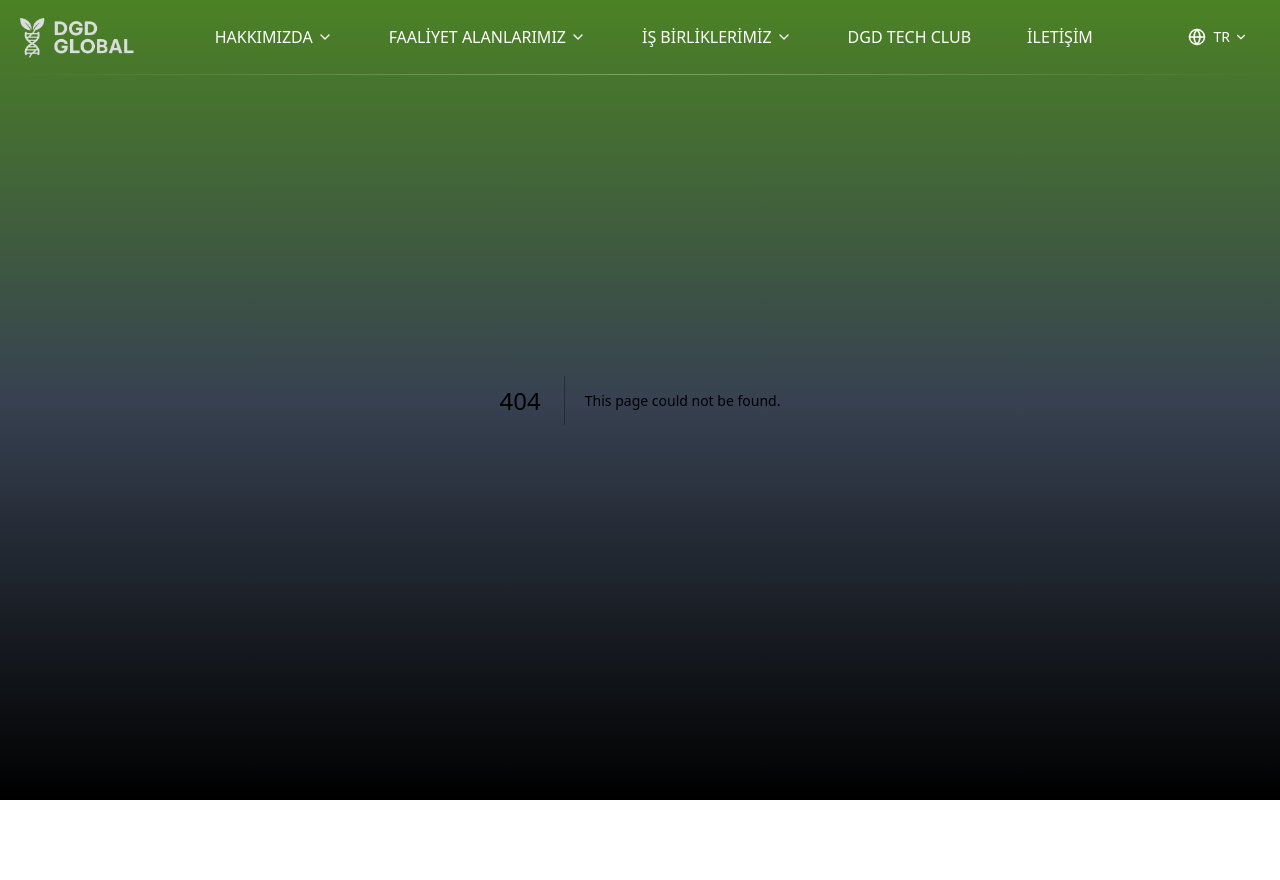
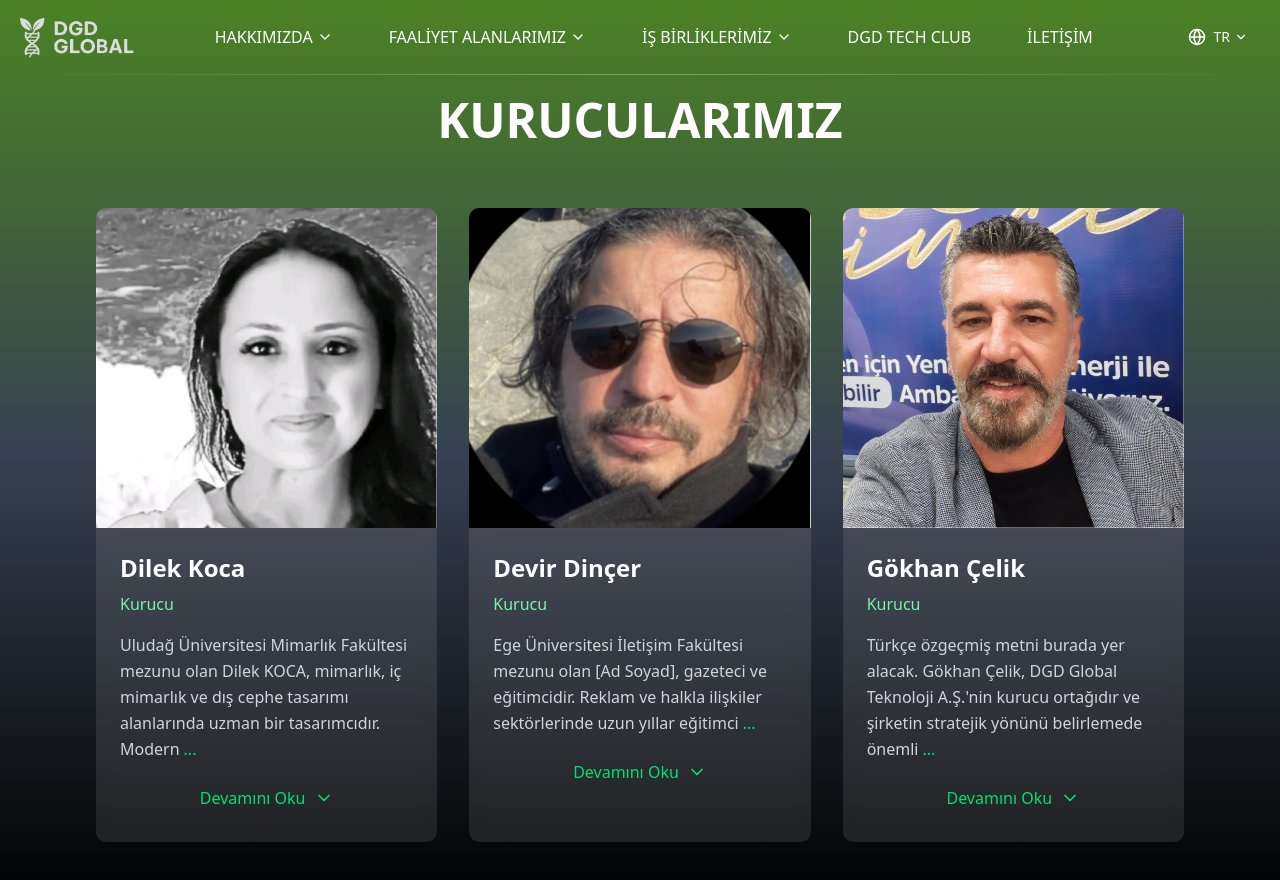
Before and after one commit to mustafaakagunduz/dgd, a Next.js app: page /founders in a window 1280 px wide. Before the commit this address had no page. Shown: the top 880 px of the page. Before the commit the page ends 800 px from the top, so only its background shows below. Built offline with nearby package versions, Linux system fonts and the light colour scheme.

Commit message:
kurucular eklendi

```diff
--- a/public/locales/en.json
+++ b/public/locales/en.json
@@ -142,5 +142,23 @@
         "description": "Duis aute irure dolor in reprehenderit in voluptate velit esse cillum dolore eu fugiat nulla pariatur. Excepteur sint occaecat cupidatat non proident, sunt in culpa qui officia deserunt mollit anim id est laborum."
       }
     }
+  },
+  "founders": {
+    "title": "FOUNDERS",
+    "dilek": {
+      "name": "Dilek Koca",
+      "title": "Co-Founder",
+      "bio": "A graduate of Uludağ University Faculty of Architecture, Dilek KOCA is an experienced designer specialized in architecture, interior design, and façade systems. With a modern and original design approach, she aims to add value to living spaces by combining aesthetics, functionality, and sustainability in her projects.\n\n With many years of experience in the construction and decoration sectors, she has carried out numerous successful projects on both national and international levels in areas such as contracting, consultancy, and project management. Currently, she serves as the Chairwoman of the Board at Dekor Center Mimarlık A.Ş. She is also a mother of two daughters and a passionate entrepreneur."
+    },
+    "gokhan": {
+      "name": "Gökhan Çelik",
+      "title": "Co-Founder",
+      "bio": "English bio here "
+    },
+    "devir": {
+      "name": "Devir Dinçer",
+      "title": "Co-Founder",
+      "bio": "A graduate of Ege University Faculty of Communication, [Full Name] is a journalist and educator. In addition to many years of teaching experience in the advertising and public relations sectors, she has also gained extensive expertise in brand and market research, financial market analysis, corporate communications management, and screenwriting. With her broad knowledge and multi-disciplinary background, she brings a holistic perspective to the field of communication."
+    }
   }
 }
--- a/public/locales/tr.json
+++ b/public/locales/tr.json
@@ -144,4 +144,24 @@
         "description": "Duis aute irure dolor in reprehenderit in voluptate velit esse cillum dolore eu fugiat nulla pariatur. Excepteur sint occaecat cupidatat non proident, sunt in culpa qui officia deserunt mollit anim id est laborum."
       }
     }
-  }}
+
+    },
+  "founders": {
+    "title": "KURUCULARIMIZ",
+    "dilek": {
+      "name": "Dilek Koca",
+      "title": "Kurucu",
+      "bio": "Uludağ Üniversitesi Mimarlık Fakültesi mezunu olan Dilek KOCA, mimarlık, iç mimarlık ve dış cephe tasarımı alanlarında uzman bir tasarımcıdır. Modern ve özgün bir tasarım anlayışıyla estetik, işlevsellik ve sürdürülebilirliği projelerinde bir araya getirerek yaşam alanlarına değer katmayı hedeflemektedir.\nUzun yıllara dayanan deneyimiyle inşaat ve dekorasyon sektöründe proje, taahhüt, danışmanlık ve proje yönetimi alanlarında hem ulusal hem de uluslararası ölçekte birçok başarılı çalışmaya imza atmıştır. Hâlen Dekor Center Mimarlık A.Ş. Yönetim Kurulu Başkanı olarak görev yapmakta olup, aynı zamanda iki kız çocuğu annesi ve girişimci bir iş kadınıdır."
+    },
+    "gokhan": {
+      "name": "Gökhan Çelik",
+      "title": "Kurucu",
+      "bio": "Türkçe özgeçmiş metni burada yer alacak. Gökhan Çelik, DGD Global Teknoloji A.Ş.'nin kurucu ortağıdır ve şirketin stratejik yönünü belirlemede önemli bir rol oynamaktadır. Uzun yıllar teknoloji ve inovasyon alanında deneyim kazanmış olan Gökhan, sürdürülebilir çözümler geliştirme konusundaki tutkusuyla tanınmaktadır. Eğitimini İstanbul Teknik Üniversitesi Elektrik Mühendisliği bölümünde tamamlamış ve kariyerine çeşitli teknoloji firmalarında mühendis olarak başlamıştır. Gökhan, DGD Global'in büyüme stratejilerini yönlendirmekte ve şirketin vizyonunu gerçekleştirmek için çalışmaktadır."
+    },
+    "devir": {
+      "name": "Devir Dinçer",
+      "title": "Kurucu",
+      "bio": "Ege Üniversitesi İletişim Fakültesi mezunu olan [Ad Soyad], gazeteci ve eğitimcidir. Reklam ve halkla ilişkiler sektörlerinde uzun yıllar eğitimci olarak görev yapmış, bu süreçte marka ve pazar araştırmaları, finans piyasaları analizi, kurumsal iletişim yönetimi ve senaryo yazarlığı gibi alanlarda da derinlemesine deneyim kazanmıştır. Çok yönlü bilgi birikimi ve sektörel tecrübesiyle, iletişim alanında kapsamlı katkılar sunmaktadır."
+    }
+  }
+}
--- /dev/null
+++ b/src/app/founders/FounderCard.tsx
@@ -0,0 +1,90 @@
+// FounderCard.jsx
+"use client";
+
+import { useState } from "react";
+import Image from "next/image";
+import { ChevronDown, ChevronUp } from "lucide-react";
+
+interface FounderCardProps {
+    imageSrc: string;
+    name: string;
+    title: string;
+    bio: string;
+    showMore: string;
+    showLess: string;
+}
+
+const FounderCard = ({ imageSrc, name, title, bio, showMore, showLess }: FounderCardProps) => {
+    const [isExpanded, setIsExpanded] = useState(false);
+
+    const truncateText = (text: string, maxLength: number) => {
+        if (text.length <= maxLength) return { truncated: text, hasMore: false };
+
+        // Kelime sınırlarını koruyarak kes
+        const truncated = text.substr(0, maxLength);
+        const lastSpace = truncated.lastIndexOf(' ');
+        const finalText = lastSpace > 0 ? truncated.substr(0, lastSpace) : truncated;
+
+        return { truncated: finalText, hasMore: true };
+    };
+
+    const { truncated, hasMore } = truncateText(bio, 150); // Bio için 150 karakter limiti
+
+    return (
+        <div className="bg-white/10 backdrop-blur-sm rounded-lg overflow-hidden transition-all duration-300 hover:scale-105 hover:bg-white/20 hover:shadow-xl">
+            <div className="relative h-80 w-full">
+                <Image
+                    src={imageSrc}
+                    alt={name}
+                    fill
+                    style={{ objectFit: "cover" }}
+                    className="transition-transform duration-300"
+                />
+            </div>
+            <div className="p-6">
+                <h3 className="text-2xl font-bold text-white mb-2">{name}</h3>
+                <p className="text-md text-green-300 mb-4">{title}</p>
+
+                <div className="relative">
+                    <div className="overflow-hidden transition-all duration-500 ease-in-out">
+                        <p className="text-gray-300 text-base leading-relaxed">
+                            {isExpanded ? bio : truncated}
+                            {hasMore && !isExpanded && <span className="text-green-400 ml-1">...</span>}
+                        </p>
+                    </div>
+
+                    {hasMore && (
+                        <button
+                            onClick={() => setIsExpanded(!isExpanded)}
+                            className="mt-4 flex items-center justify-center w-full py-2 text-green-400 hover:text-green-300 transition-all duration-300 group"
+                        >
+                            <span className="mr-2 transform transition-transform duration-300 group-hover:translate-x-1">
+                                {isExpanded ? showLess : showMore}
+                            </span>
+                            <div className="transform transition-transform duration-300 group-hover:translate-y-1">
+                                {isExpanded ?
+                                    <ChevronUp
+                                        size={20}
+                                        className="transform transition-transform duration-300"
+                                        style={{
+                                            transform: isExpanded ? 'rotate(0deg)' : 'rotate(180deg)'
+                                        }}
+                                    /> :
+                                    <ChevronDown
+                                        size={20}
+                                        className="transform transition-transform duration-300"
+                                        style={{
+                                            transform: isExpanded ? 'rotate(180deg)' : 'rotate(0deg)'
+                                        }}
+                                    />
+                                }
+                            </div>
+                        </button>
+                    )}
+                </div>
+            </div>
+        </div>
+    );
+};
+
+export default FounderCard;
--- /dev/null
+++ b/src/app/founders/page.tsx
@@ -0,0 +1,58 @@
+"use client";
+
+import { useLanguage } from "@/contexts/LanguageContext";
+import FounderCard from "@/app/founders/FounderCard";
+
+const FoundersPage = () => {
+    const { t } = useLanguage();
+
+    const founders = [
+        {
+            key: "dilek",
+            imageSrc: "/assets/images/dilek-koca.jpg",
+            nameKey: "founders.dilek.name",
+            titleKey: "founders.dilek.title",
+            bioKey: "founders.dilek.bio"
+        },
+        {
+            key: "devir",
+            imageSrc: "/assets/images/devir-dincer.jpg",
+            nameKey: "founders.devir.name",
+            titleKey: "founders.devir.title",
+            bioKey: "founders.devir.bio"
+        },
+        {
+            key: "gokhan",
+            imageSrc: "/assets/images/gokhan-celik.jpg",
+            nameKey: "founders.gokhan.name",
+            titleKey: "founders.gokhan.title",
+            bioKey: "founders.gokhan.bio"
+        }
+    ];
+
+    return (
+        <div className="min-h-screen pt-24 pb-16 px-6 md:px-12 lg:px-24">
+            <div className="max-w-7xl mx-auto">
+                <h1 className="text-4xl md:text-5xl font-bold text-white text-center mb-16">
+                    {t("founders.title")}
+                </h1>
+
+                <div className="grid grid-cols-1 md:grid-cols-2 lg:grid-cols-3 gap-8">
+                    {founders.map((founder) => (
+                        <FounderCard
+                            key={founder.key}
+                            imageSrc={founder.imageSrc}
+                            name={t(founder.nameKey)}
+                            title={t(founder.titleKey)}
+                            bio={t(founder.bioKey)}
+                            showMore={t("about.showMore")}
+                            showLess={t("about.showLess")}
+                        />
+                    ))}
+                </div>
+            </div>
+        </div>
+    );
+};
+
+export default FoundersPage;
```
